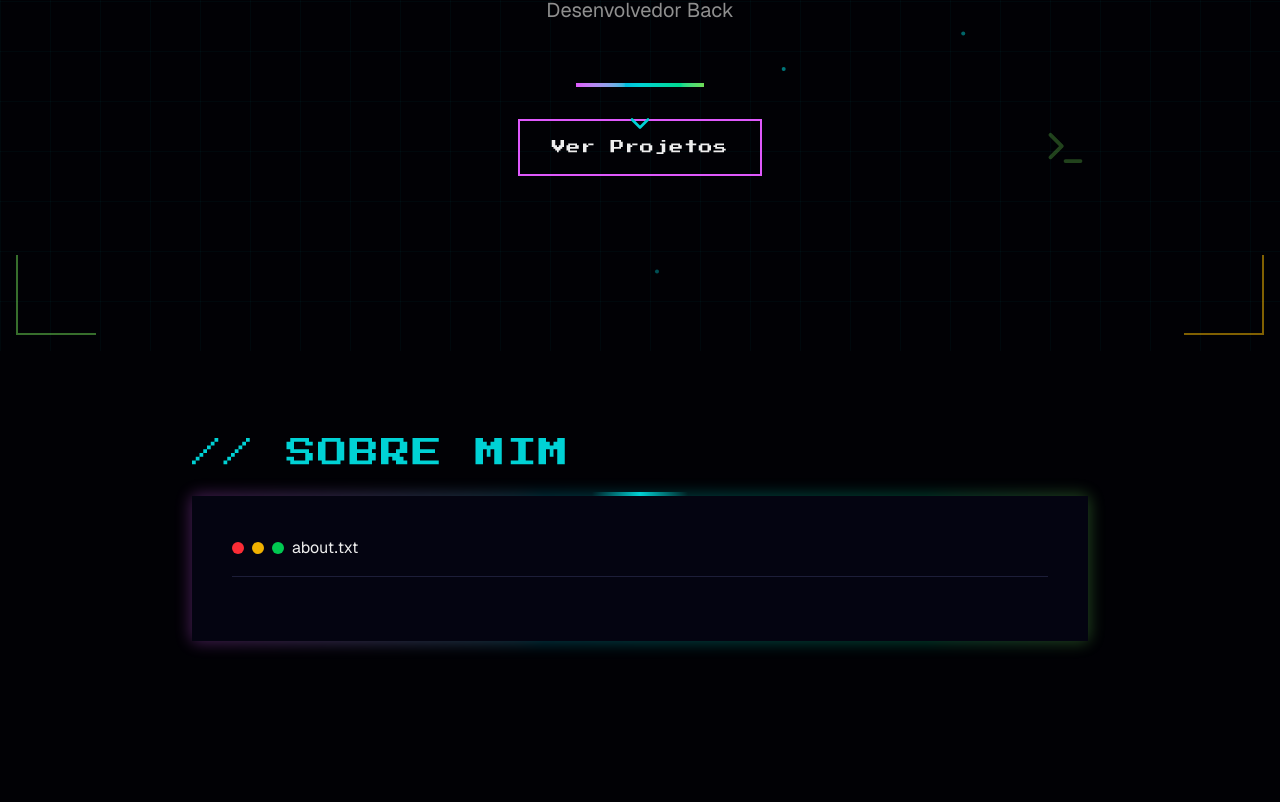
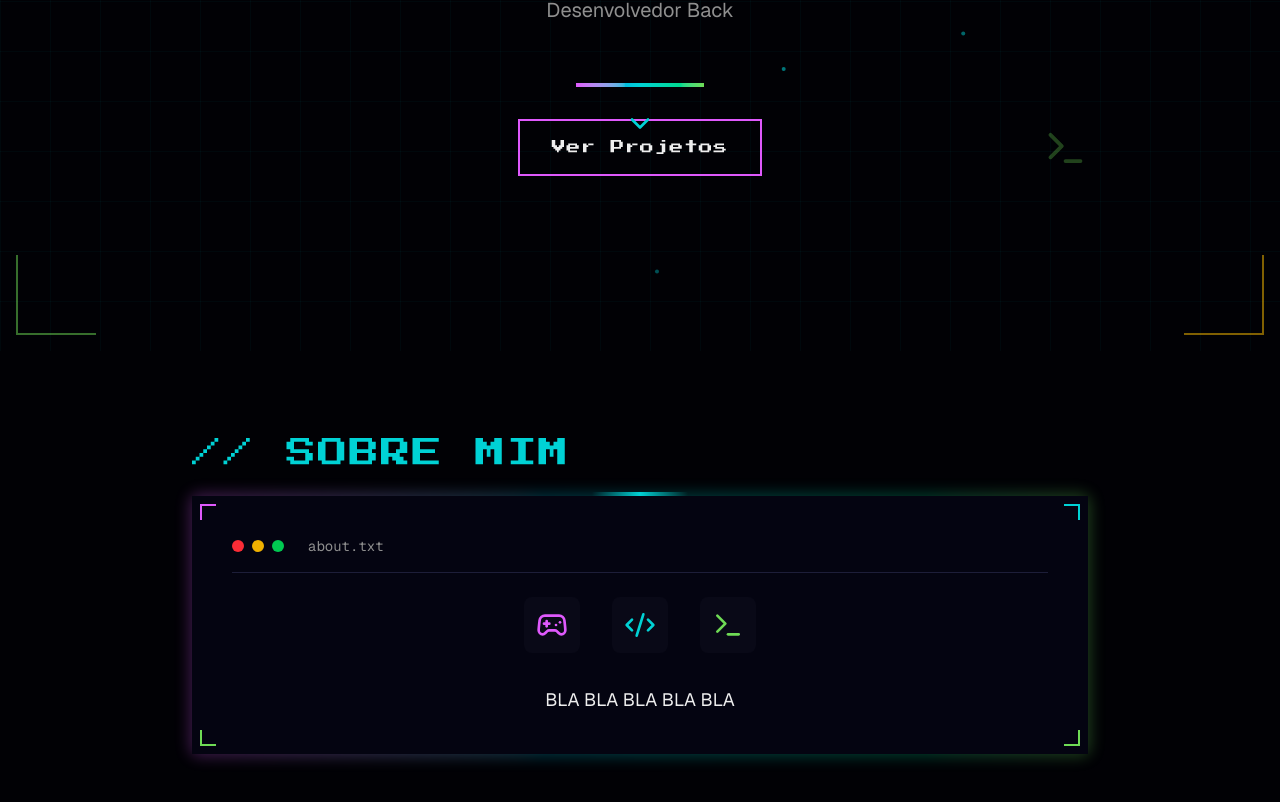
Before and after one commit to Dandanp3/retro-Portfolio, a Next.js app: page / in a window 1280 px wide. Shown: the part 449-1251 px from the top of the page. Before the commit the page ends 1170 px from the top, so only its background shows below. Built offline with nearby package versions, Linux system fonts and the light colour scheme.

Commit message:
Hero Section | Finalizada

```diff
--- a/components/portfolio/about-section.tsx
+++ b/components/portfolio/about-section.tsx
@@ -38,8 +38,43 @@ export function AboutSection() {
                             <div className="w-3 h-3 rounded-full bg-red-500"/>
                             <div className="w-3 h-3 rounded-full bg-yellow-500"/>
                             <div className="w-3 h-3 rounded-full bg-green-500"/>
-                            <span>about.txt</span>
+                            <span className="ml-4 text-muted-foreground text-sm font-mono">about.txt</span>
                         </div>
+
+                        {/* Icons */}
+                        <div className="flex justify-center gap-8 mb-8">
+                            <motion.div
+                                whileHover={{ scale: 1.2, rotate: 10 }}
+                                className="p-3 rounded-lg bg-secondary"
+                            >
+                                <Gamepad2 className="w-8 h-8 text-neon-pink"/>
+                            </motion.div>
+
+                            <motion.div
+                                whileHover={{ scale: 1.2, rotate: -10 }}
+                                className="p-3 rounded-lg bg-secondary"
+                            >
+                                <Code2 className="w-8 h-8 text-neon-cyan"/>
+                            </motion.div>
+
+                            <motion.div
+                                whileHover={{ scale: 1.2, rotate: 10 }}
+                                className="p-3 rounded-lg bg-secondary"
+                            >
+                                <Terminal className="w-8 h-8 text-neon-green"/>
+                            </motion.div>
+                        </div>
+
+                        {/* About Text*/}
+                        <p className="text-foreground leading-relaxed text-center text-lg">
+                            {ABOUT_TEXT}
+                        </p>
+
+                        {/* Decorative Corners */}
+                        <div className="absolute top-2 left-2 w-4 h-4 border-l-2 border-t-2 border-neon-pink"/>
+                        <div className="absolute top-2 right-2 w-4 h-4 border-r-2 border-t-2 border-neon-cyan"/>
+                        <div className="absolute bottom-2 left-2 w-4 h-4 border-l-2 border-b-2 border-neon-green"/>
+                        <div className="absolute bottom-2 right-2 w-4 h-4 border-r-2 border-b-2 border-neon-green"/>
                     </div>
 
                 </motion.div>
```
